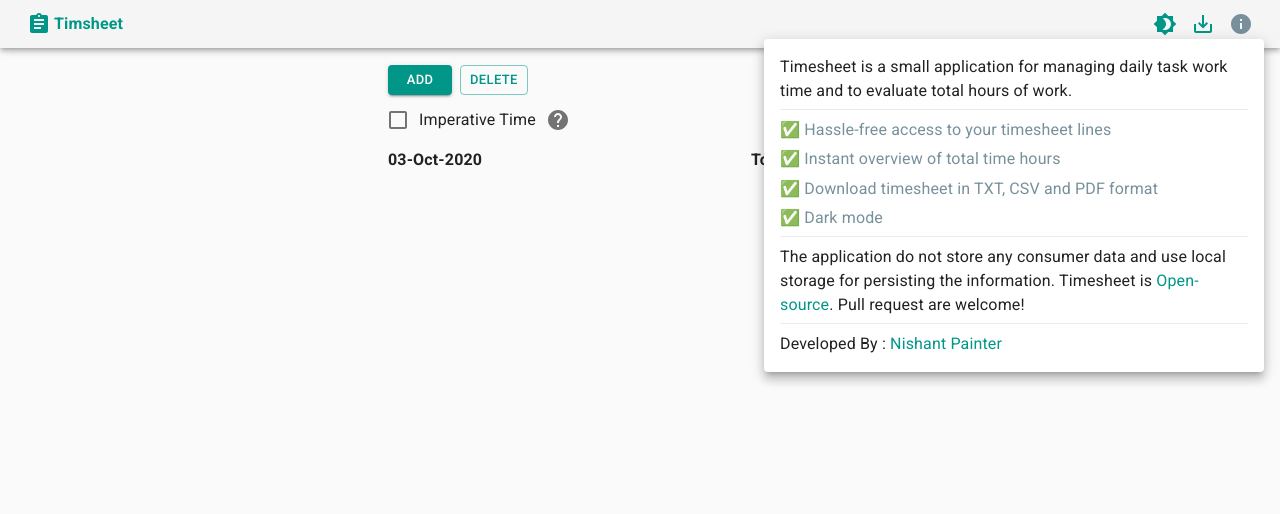
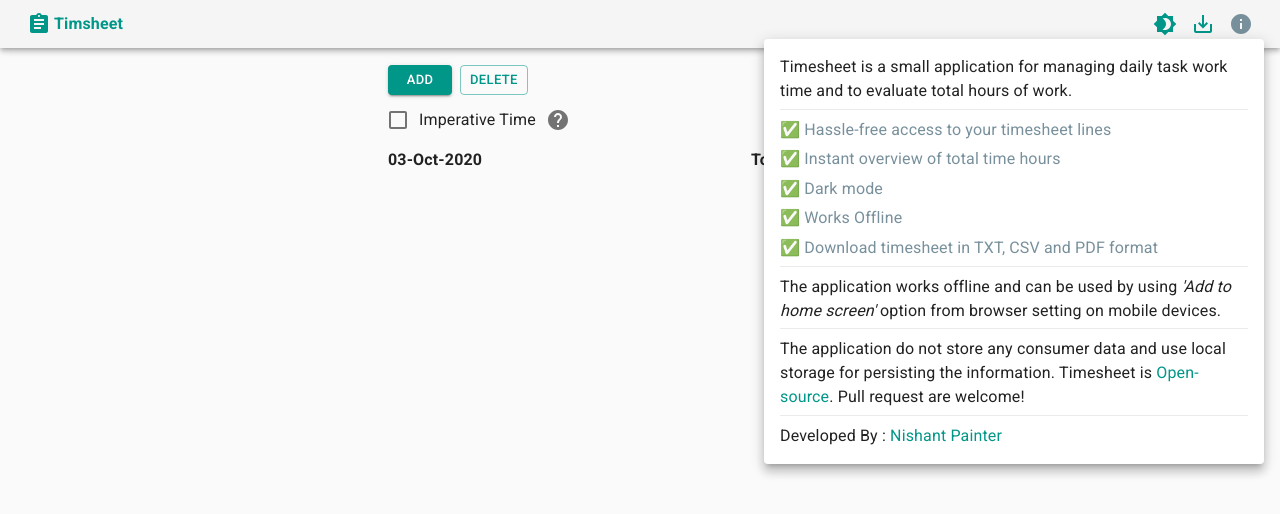
Before and after one commit to nishantpainter/timesheet, a React (Create React App) app: page / in a window 1280 px wide. Both pictures are taken after a click on the button 1241 px from the left and 24 px from the top of the page. Shown: the top 514 px of the page. Built offline with nearby package versions, Linux system fonts and the light colour scheme.

Commit message:
Update info

```diff
--- a/src/Timesheet/components/InfoPopover.tsx
+++ b/src/Timesheet/components/InfoPopover.tsx
@@ -70,11 +70,21 @@ const InfoPopover: React.FC<InfoPopoverProps> = (props) => {
       </Typography>
       <Typography color="secondary" gutterBottom>
         <Check />
-        &nbsp;Download timesheet in TXT, CSV and PDF format
+        &nbsp;Dark mode
       </Typography>
       <Typography color="secondary" gutterBottom>
         <Check />
-        &nbsp;Dark mode
+        &nbsp;Works Offline
+      </Typography>
+      <Typography color="secondary" gutterBottom>
+        <Check />
+        &nbsp;Download timesheet in TXT, CSV and PDF format
+      </Typography>
+      <Divider className={classes.divider} light />
+      <Typography gutterBottom>
+        The application works offline and can be used by using&nbsp;
+        <i>'Add to home screen'</i>&nbsp;option from browser setting on mobile
+        devices.
       </Typography>
       <Divider className={classes.divider} light />
       <Typography gutterBottom>
```
